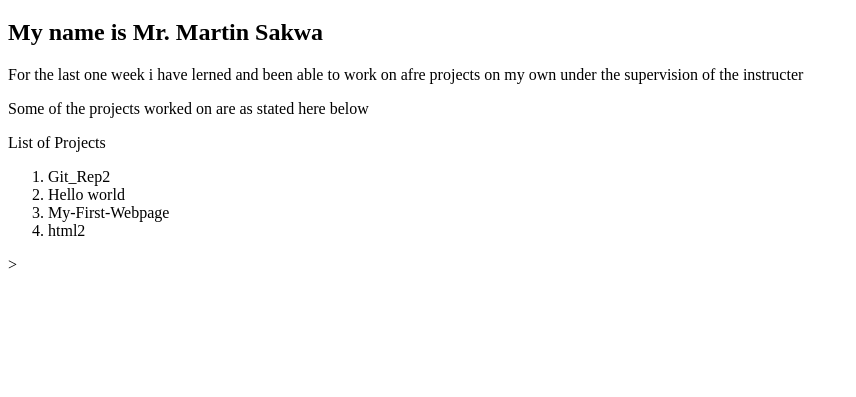
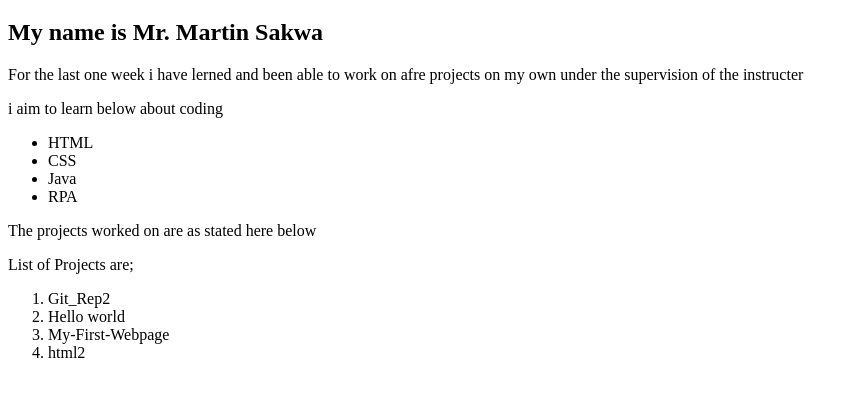
Before and after one commit to sakwamatsotso/origin, a plain HTML site: page Assignment.html in a window 1280 px wide. Shown: the part 61-458 px from the top of the page, without its empty margins (0-856 px from the left). Drawn offline with Linux system fonts and the light colour scheme.

Commit message:
added unordered list on the page

```diff
--- a/Assignment.html
+++ b/Assignment.html
@@ -7,13 +7,20 @@
     <h1>Hello to you!</h1>
     <h2>My name is Mr. Martin Sakwa</h2>
     <p>For the last one week i have lerned and been able to work on afre projects on my own under the supervision of the instructer</p>
-    <p>Some of the projects worked on are as stated here below</p>
-    <p>List of Projects</p>
-    <ol>
-    <li>Git_Rep2</li>
-    <li>Hello world</li>
-    <li>My-First-Webpage</li>
-    <li>html2</li>
+    <p>i aim to learn below about coding</p>
+    <ul>
+        <li>HTML</li>
+        <li>CSS</li>
+        <li>Java</li>
+        <li>RPA</li>
+    </ul>
+    <p>The projects worked on are as stated here below</p>
+    <p>List of Projects are;</p>
+     <ol>
+       <li>Git_Rep2</li>
+       <li>Hello world</li>
+       <li>My-First-Webpage</li>
+       <li>html2</li>
     </ol>
   </body>
-</html>>
+</html>
```
